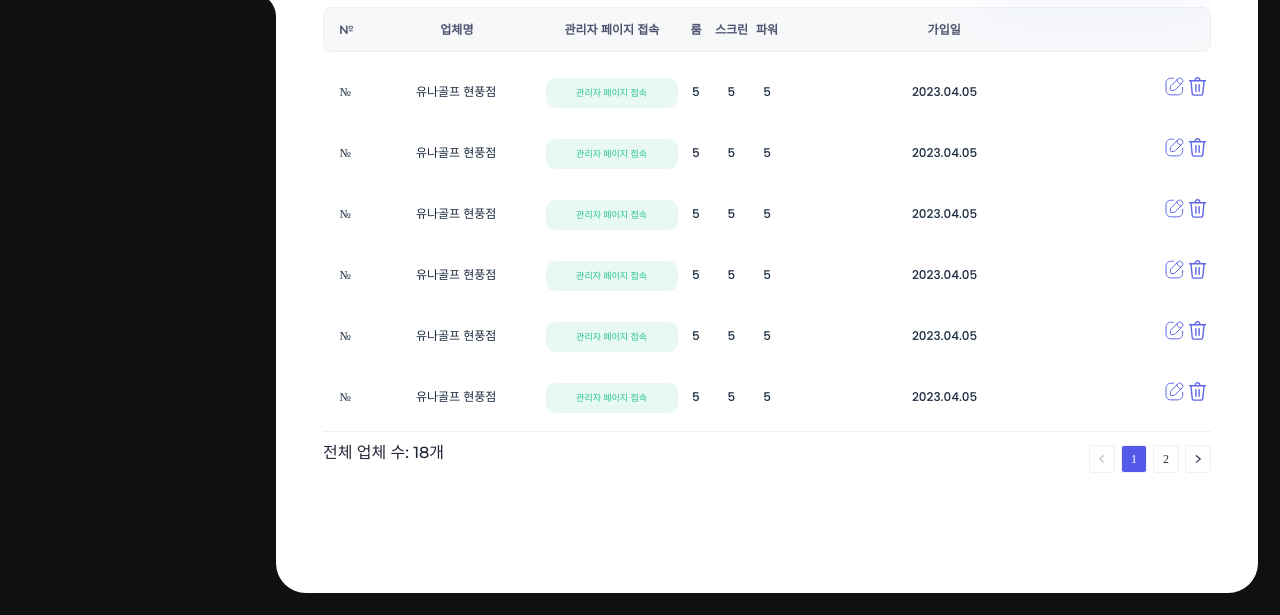
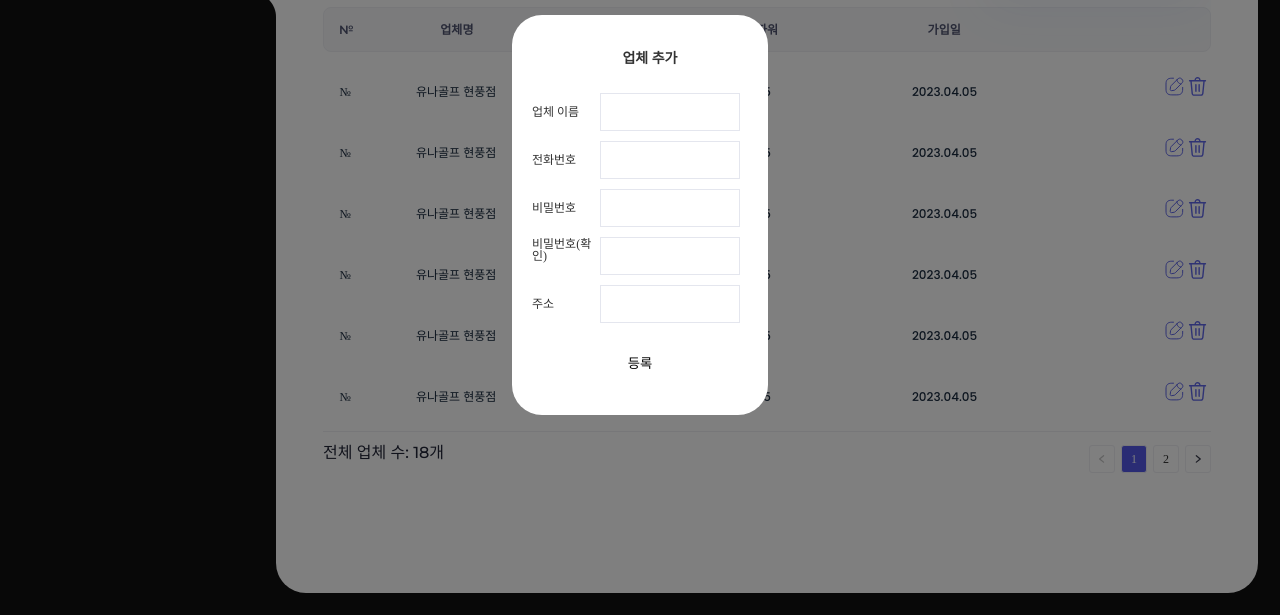
Before and after one commit to kaist2710/publ-golf-admin, a plain HTML site: page superAdmin.html in a window 1280 px wide. Both pictures are taken after a click on the button "업체 추가". Shown: the part 185-800 px from the top of the page. Drawn offline with Linux system fonts and the light colour scheme; a web font is replaced by a local one.

Commit message:
관리자등록팝업 추가 (css작업 예정)

```diff
--- a/assets/css/layout.css
+++ b/assets/css/layout.css
@@ -889,6 +889,69 @@ body {
 }
 
 
+
+.popup {
+    position: absolute;
+    top: 0;
+    left: 0;
+    width: 100%;
+    height: 100%;
+    background: rgba(0,0,0,0.5);
+    display: none;
+    flex-direction: column;
+    align-items: center;
+    justify-content: center;
+}
+
+.popup_add_admin {
+    width: 20%;
+    height: 400px;
+    background: #fff;
+    padding: 20px;
+    border-radius: 30px;
+}
+
+.popup_add_admin p input {
+    border: 1px solid #E4E6EE;
+    padding: 3px 10px;
+    font-family: Inter;
+    font-size: 12px;
+    font-style: normal;
+    font-weight: 600;
+    line-height: 30px;
+    padding-left: 20px;
+}
+
+.popup_add_admin_title {
+    text-align: center;
+    font-size: 14px;
+    font-style: normal;
+    font-weight: 600;
+    line-height: 48px;
+    padding-left: 20px;
+    margin-bottom: 10px;
+}
+
+.popup_add_admin > p label {
+    display: inline-block;
+    width: 30%;
+}
+
+.popup_add_admin > p input {
+    display: inline-block;
+    width: 65%;
+}
+
+.popup_add_admin > p + p {
+    margin-top: 10px;
+}
+
+.popup_add_admin > div {
+    margin-top: 30px;
+    text-align: center;
+}
+
+
 @media screen and (max-width: 1023px){
 
 }
--- a/assets/js/layout.js
+++ b/assets/js/layout.js
@@ -55,6 +55,16 @@ $(function(){
             $(this).addClass('on');
         }
     })
+
+    $('.add_admin > button').click(function(){
+        $('.popup').css('display', 'flex');
+    })
+
+    $('.popup').click(function(e){
+        if (e.target !== e.currentTarget) return;
+        $('.popup').css('display', 'none');
+
+    });
 });
 
 function movePowerScroll(wp){
--- a/superAdmin.html
+++ b/superAdmin.html
@@ -177,5 +177,33 @@
                 </div>
             </div>
         </div>
+        <div class="popup">
+            <div class="popup_add_admin">
+                <p class="popup_add_admin_title">업체 추가</p>
+                <p>
+                    <label for="admin_name">업체 이름</label>
+                    <input type="text" id="admin_name" />
+                </p>
+                <p>
+                    <label for="admin_phone">전화번호</label>
+                    <input type="text" id="admin_phone" />
+                </p>
+                <p>
+                    <label for="admin_password">비밀번호</label>
+                    <input type="text" id="admin_password" />
+                </p>
+                <p>
+                    <label for="admin_password_re">비밀번호(확인)</label>
+                    <input type="text" id="admin_password_re" />
+                </p>
+                <p>
+                    <label for="admin_address">주소</label>
+                    <input type="text" id="admin_address" />
+                </p>
+                <div>
+                    <button>등록</button>
+                </div>
+            </div>
+        </div>
     </body>
 </html>
```
